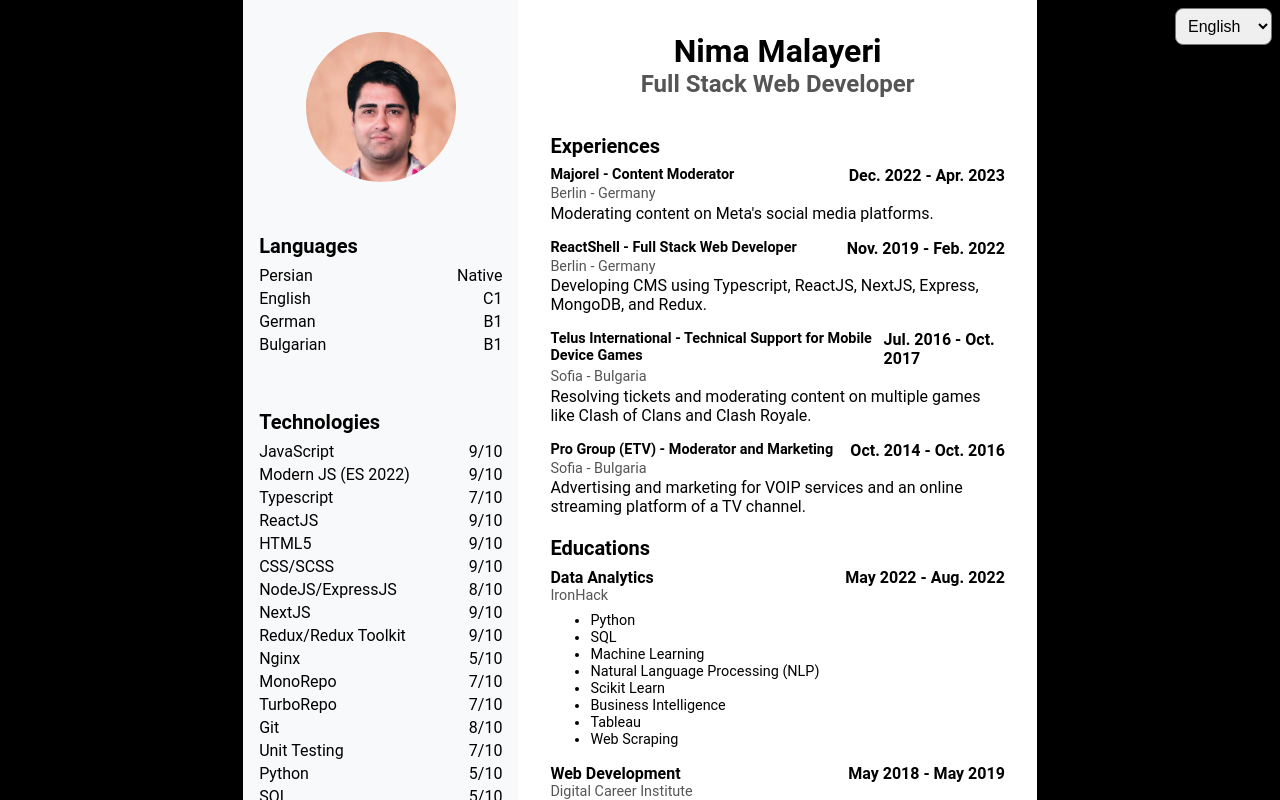
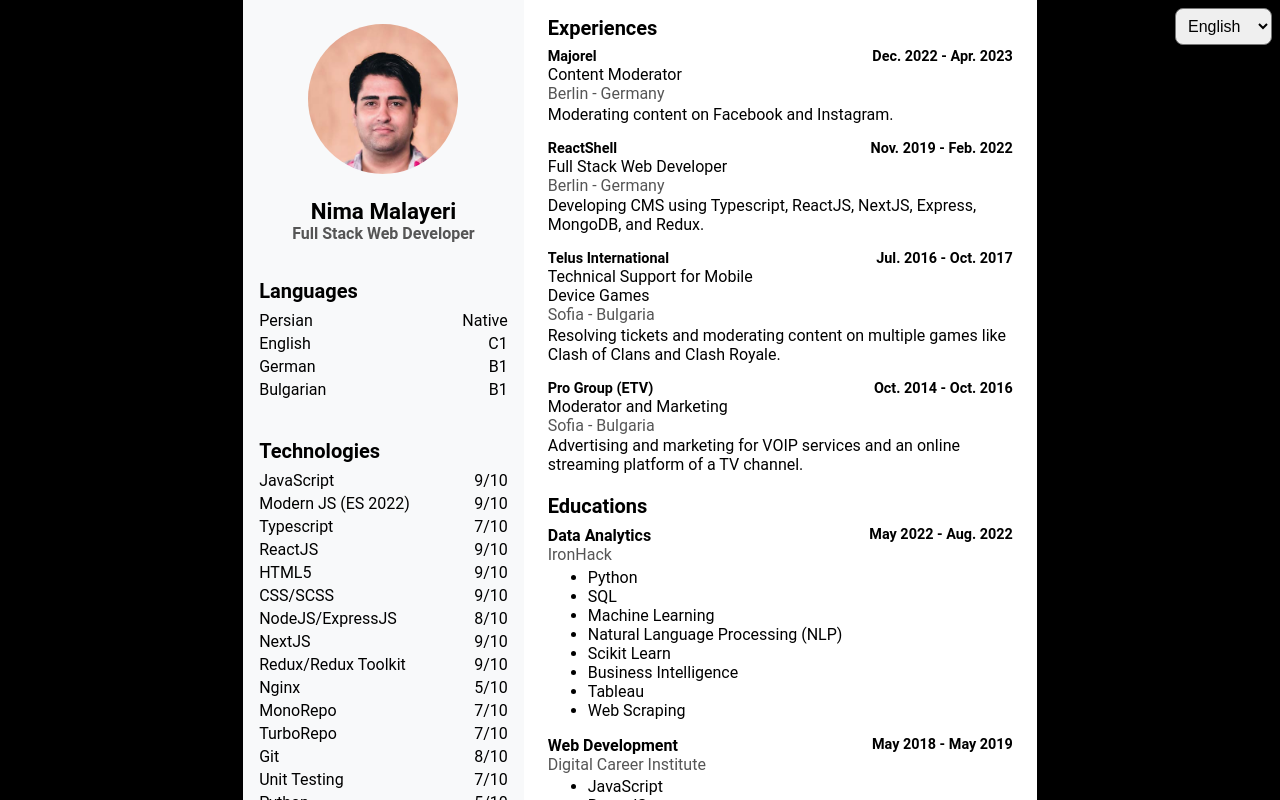
Before and after one commit to mlnima/resume, a React (Create React App) app: page / in a window 1280 px wide. Shown: the top 800 px of the page. Built offline with nearby package versions, Linux system fonts and the light colour scheme.

Commit message:
some style change

```diff
--- a/src/App.tsx
+++ b/src/App.tsx
@@ -3,11 +3,9 @@ import React, {useMemo, useState} from 'react';
 import styled from 'styled-components';
 import enData from './asset/data/en.json';
 import deData from './asset/data/de.json';
-import Header from './components/Header';
 import Experiences from './components/Experiences';
 import Educations from './components/Educations';
 import Sidebar from './components/Sidebar';
-import { useSearchParams } from "react-router-dom";
 import LanguageSelector from "./components/LanguageSelector";
 
 const AppContainer = styled.div`
@@ -41,16 +39,8 @@ const AppContainer = styled.div`
 
 const MainContent = styled.main`
   flex: 2;
-  padding: 1rem;
+  padding: .5rem;
   order: 1;
-
-  //@media (min-width: 768px) {
-  //  order: 0;
-  //}
-  //
-  //@media print {
-  //  order: 0;
-  //}
 `;
 
 const PageBreak = styled.div`
@@ -59,9 +49,7 @@ const PageBreak = styled.div`
 
 const App: React.FC = () => {
     const [activeLang,setActiveLang] = useState('en')
-    // const [searchParams] = useSearchParams();
-    // const lang = searchParams.get("lang");
-    //
+
     const activeData = useMemo(()=>{
         return activeLang === 'de' ? deData : enData
     },[activeLang])
@@ -73,9 +61,9 @@ const App: React.FC = () => {
                 languages={activeData.languages}
                 technologies={activeData.technologies}
                 info={activeData.info}
+                name={activeData.name} jobTitle={activeData.jobTitle}
             />
             <MainContent>
-                <Header name={activeData.name} jobTitle={activeData.jobTitle} />
                 <Experiences experiences={activeData.experiences} />
                 <PageBreak className="page-break" />
                 <Educations educations={activeData.educations} />
--- a/src/asset/data/de.json
+++ b/src/asset/data/de.json
@@ -42,7 +42,7 @@
       "value": 9
     },
     {
-      "technologyName": "CSS/ SCSS",
+      "technologyName": "CSS/SCSS",
       "value": 9
     },
     {
@@ -54,7 +54,7 @@
       "value": 9
     },
     {
-      "technologyName": "Redux/ Redux Toolkit",
+      "technologyName": "Redux/Redux Toolkit",
       "value": 9
     },
     {
@@ -104,7 +104,7 @@
       "companyName": "Majorel",
       "location": "Berlin - Deutschland",
       "duration": "Dez. 2022 - Apr. 2023",
-      "description": "Moderieren von Inhalten auf den Social-Media-Plattformen von Meta."
+      "description": "Moderation von Inhalten auf Facebook und Instagram."
     },
     {
       "title": "Full Stack Webentwickler",
--- a/src/asset/data/en.json
+++ b/src/asset/data/en.json
@@ -103,7 +103,7 @@
       "companyName": "Majorel",
       "location": "Berlin - Germany",
       "duration": "Dec. 2022 - Apr. 2023",
-      "description": "Moderating content on Meta's social media platforms."
+      "description": "Moderating content on Facebook and Instagram."
     },
     {
       "title": "Full Stack Web Developer",
--- a/src/components/Educations.tsx
+++ b/src/components/Educations.tsx
@@ -34,19 +34,21 @@ const EducationHeader = styled.div`
 
 const EducationTitle = styled.span``;
 
-const EducationDuration = styled.span``;
+const EducationDuration = styled.span`
+  font-size: .9rem;
+`;
 
 const EducationLocation = styled.div`
-  font-size: 0.9rem;
+  font-size: 1rem;
   color: #555;
 `;
 
 const EducationFields = styled.ul`
-  margin-top: 0.5rem;
+  margin-top: 0.2rem;
 `;
 
 const EducationField = styled.li`
-  font-size: 0.9rem;
+  font-size: 1rem;
 `;
 
 const Educations: React.FC<EducationsProps> = ({ educations }) => {
--- a/src/components/Experiences.tsx
+++ b/src/components/Experiences.tsx
@@ -15,12 +15,13 @@ interface ExperiencesProps {
 }
 
 const ExperiencesContainer = styled.div`
-  margin: 1rem;
+  margin: .5rem 1rem;
 `;
 
 const ExperiencesTitle = styled.h3`
   font-size: 1.25rem;
-  margin-bottom: 0.5rem;
+  margin: 0 0 0.5rem 0;
+  padding: 0;
 `;
 
 const ExperienceItem = styled.div`
@@ -28,26 +29,34 @@ const ExperienceItem = styled.div`
 `;
 
 const ExperienceHeader = styled.div`
+  display: grid;
+  grid-template-columns: 1fr 1fr;
+`;
+
+const CompanyName = styled.span`
+ font-size: .9rem;
+  font-weight: bold;
+`;
+const ExperienceTitle = styled.span`
+ font-size: 1rem;
+`;
+
+const ExperienceDuration = styled.span`
   display: flex;
-  justify-content: space-between;
+  justify-content: flex-end;
+  align-items: center;
+  font-size: .9rem;
   font-weight: bold;
 `;
 
-const ExperienceTitle = styled.span`
- font-size: .9rem;
-`;
-
-const ExperienceDuration = styled.span`
-
-`;
-
 const ExperienceLocation = styled.div`
-  font-size: 0.9rem;
+  font-size: 1rem;
   color: #555;
 `;
 
 const ExperienceDescription = styled.div`
   margin-top: 0.1rem;
+  font-size: 1rem;
 `;
 
 const Experiences: React.FC<ExperiencesProps> = ({ experiences }) => {
@@ -57,8 +66,10 @@ const Experiences: React.FC<ExperiencesProps> = ({ experiences }) => {
             {experiences.map((experience, index) => (
                 <ExperienceItem key={index}>
                     <ExperienceHeader>
-                        <ExperienceTitle>{experience.companyName} - {experience.title}</ExperienceTitle>
+                        <CompanyName>{experience.companyName}</CompanyName>
                         <ExperienceDuration>{experience.duration}</ExperienceDuration>
+                        <ExperienceTitle>{experience.title}</ExperienceTitle>
+
                     </ExperienceHeader>
                     <ExperienceLocation>{experience.location}</ExperienceLocation>
                     <ExperienceDescription>{experience.description}</ExperienceDescription>
--- a/src/components/Header.tsx
+++ b/src/components/Header.tsx
@@ -12,16 +12,18 @@ const HeaderContainer = styled.div`
   flex-direction: column;
   align-items: center;
   justify-content: center;
-  padding: 1rem;
+  padding: .5rem;
+  box-sizing: border-box;
+  text-align: center;
 `;
 
 const Name = styled.h1`
-  font-size: 2rem;
+  font-size: 1.4rem;
   margin: 0;
 `;
 
 const JobTitle = styled.h2`
-  font-size: 1.5rem;
+  font-size: 1rem;
   margin: 0;
   color: #555;
 `;
--- a/src/components/Languages.tsx
+++ b/src/components/Languages.tsx
@@ -13,7 +13,7 @@ interface LanguagesProps {
 
 const LanguagesContainer = styled.div`
   width: 100%;
-  margin: 1rem;
+  margin: .5rem;
 `;
 
 const LanguagesTitle = styled.h3`
--- a/src/components/Sidebar.tsx
+++ b/src/components/Sidebar.tsx
@@ -5,8 +5,11 @@ import Languages from './Languages';
 import Technologies from './Technologies';
 import Info from './Info';
 import ProfileImage from './ProfileImage';
+import Header from "./Header";
 
 interface SidebarProps {
+    name:string;
+    jobTitle:string;
     languages: any[];
     technologies: any[];
     info: {
@@ -19,16 +22,18 @@ interface SidebarProps {
 const SidebarContainer = styled.aside`
   flex: 1;
   background-color: #f8f9fa;
-  padding: 1rem;
+  padding: .5rem 1rem;
   display: flex;
   flex-direction: column;
   align-items: center;
 `;
 
-const Sidebar: React.FC<SidebarProps> = ({ languages, technologies, info }) => {
+
+const Sidebar: React.FC<SidebarProps> = ({ languages, technologies, info,name,jobTitle }) => {
     return (
         <SidebarContainer>
             <ProfileImage />
+            <Header name={name} jobTitle={jobTitle} />
             <Languages languages={languages} />
             <Technologies technologies={technologies} />
             <Info email={info.email} mobile={info.mobile} location={info.location} />
--- a/src/components/Technologies.tsx
+++ b/src/components/Technologies.tsx
@@ -13,7 +13,7 @@ interface TechnologiesProps {
 
 const TechnologiesContainer = styled.div`
   width: 100%;
-  margin: 1rem;
+  margin: .5rem;
 `;
 
 const TechnologiesTitle = styled.h3`
```
